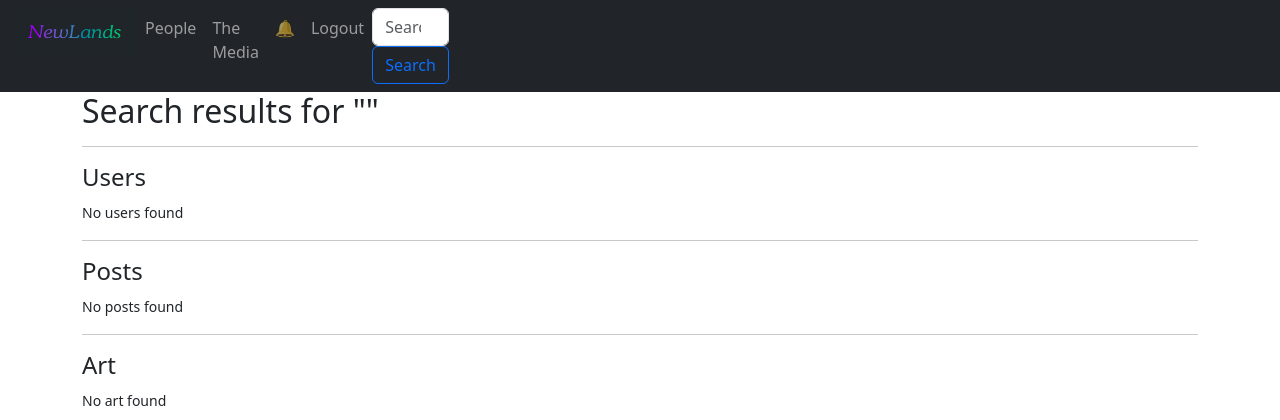
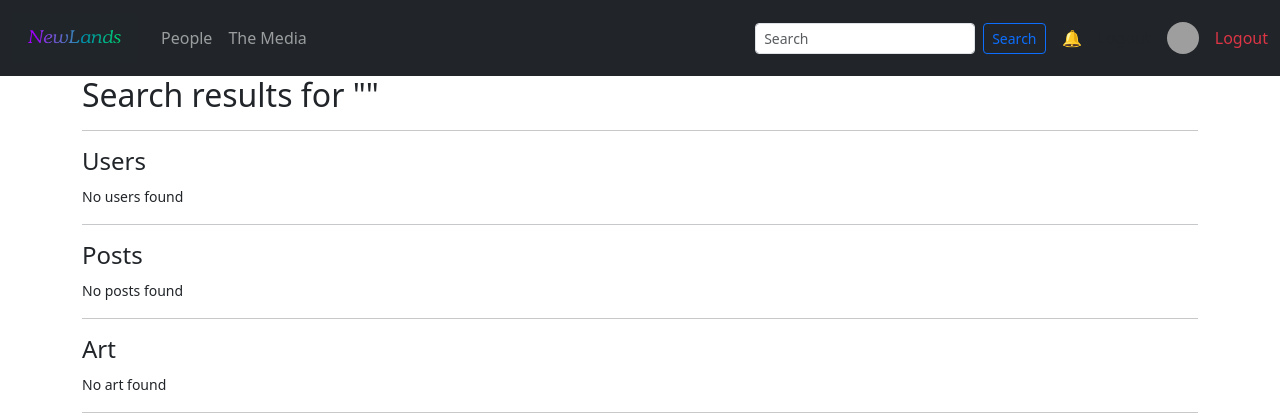
Before and after one commit to ori-kekere/NewLand, a Flask app: page /search in a window 1280 px wide; the page is wider, and only the part inside the window is pictured. Shown: the top 420 px of that part. Run offline with Flask 3, Linux system fonts and the light colour scheme; the visitor is signed in with stand-in values (Sample User, id 1); data that the repository does not hold is empty; some libraries are stand-ins or nearby versions; grey boxes are pictures that could not be loaded.

Commit message:
Improved CSS on mobile and PC, fixed a couple of bugs.

```diff
--- a/website/templates/base.html
+++ b/website/templates/base.html
@@ -2,7 +2,7 @@
 <html lang="en">
   <head>
     <meta charset="UTF-8" />
-    <meta name="viewport" content="width=device-width, initial-scale=1.0" />
+    <meta name="viewport" content="width=device-width, initial-scale=1" />
     <link
       href="https://cdn.jsdelivr.net/npm/bootstrap@5.3.5/dist/css/bootstrap.min.css"
       rel="stylesheet"
@@ -13,27 +13,55 @@
     <script
      src="https://kit.fontawesome.com/780a2cab32.js" crossorigin="anonymous">
     </script>
-    </style>
     <title>NewLands - {% block title %}{% endblock %}</title>
   </head>
   <body>
     <nav class="navbar navbar-expand-lg navbar-dark bg-dark">
       <div class="container-fluid">
-        <button
-          class="navbar-toggler"
-          type="button"
-          data-bs-toggle="collaspe"
+
+        <!-- Logo -->
+        <a class="navbar-brand" href="/home">
+          <img src="{{ url_for('static', filename='newlands.png') }}"
+              alt="NewLands"
+              style="width:125px;height:50px;">
+        </a>
+
+        <!-- Hamburger -->
+        <button class="navbar-toggler" type="button"
+                data-bs-toggle="collapse"
                 data-bs-target="#navbar"
-        ><span class="navbar-toggler-icon"></span></button>
-        <div class="collaspe navbar-collaspe" id="navbar">
-            <div class="navbar-nav">
+                aria-controls="navbar"
+                aria-expanded="false"
+                aria-label="Toggle navigation">
+          <span class="navbar-toggler-icon"></span>
+        </button>
 
-              <a href="/home"><img src="{{ url_for('static', filename='newlands.png') }}" alt="NewLands" style="width:125px;height:50px;"></a>
+        <!-- Collapsible content -->
+        <div class="collapse navbar-collapse" id="navbar">
 
+          <!-- Left links -->
+          <div class="navbar-nav me-auto">
+            <a class="nav-link" href="/users">People</a>
+            <a class="nav-link" href="/media">The Media</a>
+          </div>
 
           {% if current_user.is_authenticated %}
-                  <a class="nav-item nav-link" href="/users">People</a>
-                  <a class="nav-item nav-link" href="/media">The Media</a>
+
+          <!-- Search (desktop) -->
+          <form action="{{ url_for('views.search') }}"
+                method="GET"
+                class="d-none d-lg-flex me-3">
+            <input class="form-control form-control-sm me-2"
+                  type="search"
+                  name="q"
+                  placeholder="Search"
+                  required>
+            <button class="btn btn-sm btn-outline-primary">Search</button>
+          </form>
+
+          <!-- Right items -->
+          <div class="d-flex align-items-center gap-3 flex-wrap">
+
             <a href="{{ url_for('views.notifications') }}" class="nav-link">
               🔔
               {% if current_user.notifications.filter_by(is_read=False).count() > 0 %}
@@ -42,40 +70,50 @@
               </span>
               {% endif %}
             </a>
-                  <a class="nav-item nav-link" href="/logout">Logout</a>
-                  <form action="{{ url_for('views.search') }}" method="GET" class="c-flex">
-                    <input
-                      class="form-control me-2"
+
+            <a class="nav-link" href="/logout">Logout</a>
+
+            <a href="/profile/{{ current_user.id }}">
+              {% if current_user.profile_image %}
+                <img
+                  src="{{ url_for('static', filename='uploads/' + current_user.profile_image) }}"
+                  class="rounded-circle"
+                  style="width:32px;height:32px;object-fit:cover;">
+              {% else %}
+                <img
+                  src="{{ url_for('static', filename='uploads/default.png') }}"
+                  class="rounded-circle"
+                  style="width:32px;height:32px;object-fit:cover;">
+              {% endif %}
+            </a>
+            <!-- Logout -->
+            <a class="nav-link text-danger" href="/logout">Logout</a>
+          </div>
+
+          <!-- Search (mobile) -->
+          <form action="{{ url_for('views.search') }}"
+                method="GET"
+                class="d-lg-none mt-3">
+            <input class="form-control form-control-sm mb-2"
                   type="search"
                   name="q"
                   placeholder="Search users, posts, art, videos"
-                      required
-                    >
-                    <button class="btn btn-outline-primary">Search</button>
+                  required>
+            <button class="btn btn-outline-primary w-100 btn-sm">Search</button>
           </form>
 
+          {% else %}
 
+          <div class="navbar-nav">
+            <a class="nav-link" href="/login">Login</a>
+            <a class="nav-link" href="/signup">Sign Up</a>
+          </div>
 
-                  {% if current_user.profile_image %}
-                  <div style="padding-left: 1300px;">
-                    <a href="/profile/{{current_user.id}}"><img src="{{ url_for('static', filename='uploads/' + current_user.profile_image) }}" height="50" width="50"></a>
-                  </div>
-                  {% else %}
-                  <div style="padding-left: 1300px;">
-                    <a href="/profile/{{current_user.id}}"><img src="{{ url_for('static', filename='uploads/' + current_user.profile_pic) }}" height="50" width="50"></a>
-                  </div>
-                  {% endif %}
-
-
-
-                {% else %}
-                  <a class="nav-item nav-link" href="/login">Login</a>
-                  <a class="nav-item nav-link" href="/signup">Sign Up</a>
           {% endif %}
         </div>
       </div>
-      </div>
     </nav>
+
     {% with messages = get_flashed_messages(with_categories=True) %}
         {% if messages %}
             {% for category, message in messages %}
--- a/website/templates/search.html
+++ b/website/templates/search.html
@@ -72,6 +72,7 @@
           type="video/mp4"
         />
       </video>
+      <a href="{{ url_for('views.view_video', video_id=video.id) }}">Visit</a>
 
     </a>
 {% else %}
```
Also changed, not shown: website/templates/profile.html (+3 -8 lines), website/static/styles.css (line endings or trailing spaces). Lines whose indentation alone changed are shown as unchanged.
